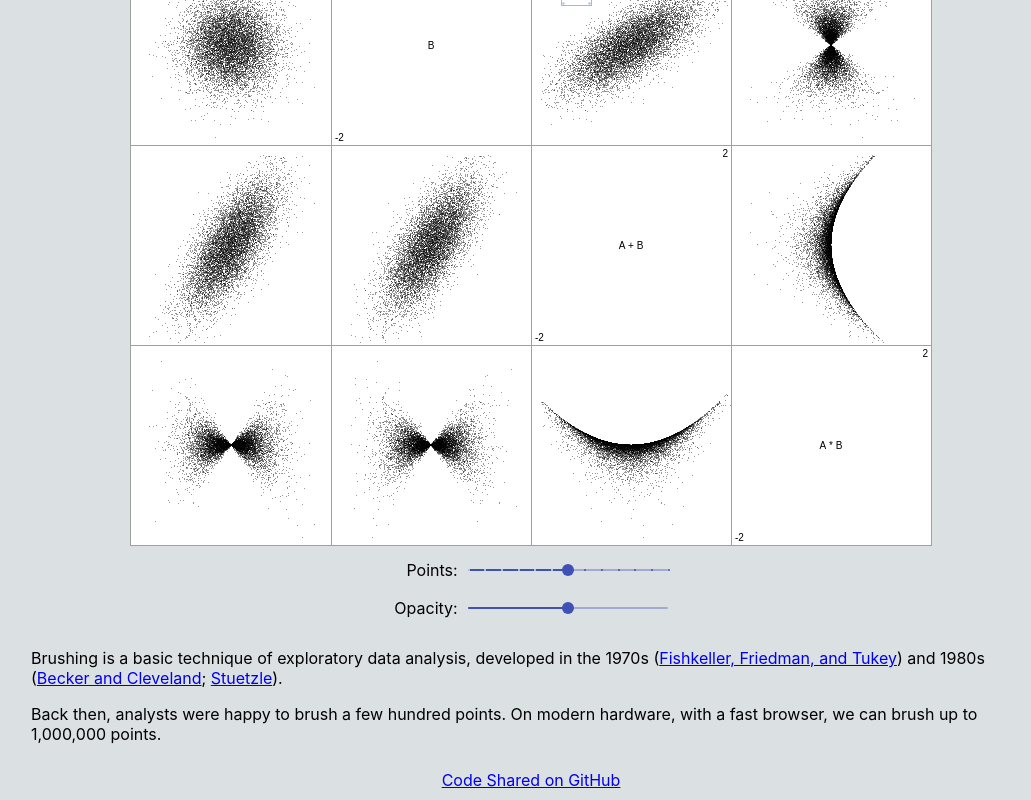
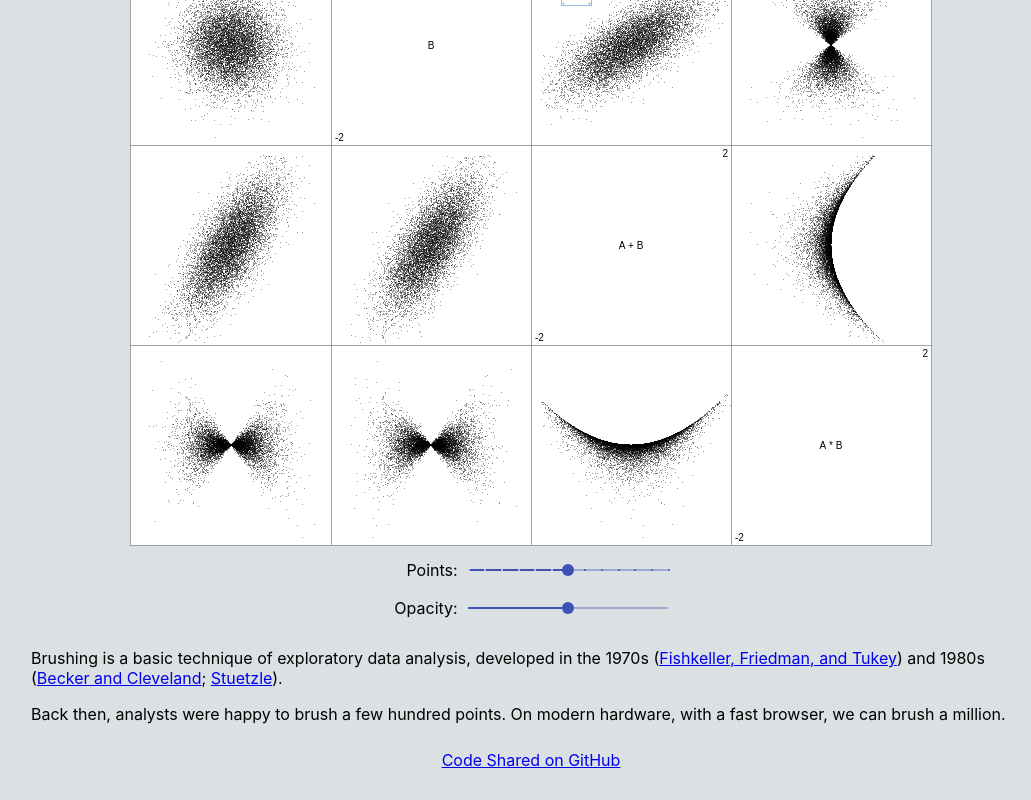
Before and after one commit to hemanrobinson/fast-brushing, a React (Create React App) app: page / in a window 1280 px wide. Shown: the part 266-1066 px from the top of the page, without its empty margins (109-1140 px from the left). Built offline with nearby package versions, Linux system fonts and the light colour scheme.

Commit message:
simplify

```diff
--- a/src/App.js
+++ b/src/App.js
@@ -34,7 +34,7 @@ const App = () => {
                 Brushing is a basic technique of exploratory data analysis, developed in the 1970s (<a href="https://www.researchgate.net/publication/245345268_An_interactive_multidimensional_data_display_and_analysis_system">Fishkeller, Friedman, and Tukey</a>) and 1980s (<a href="https://www.jstor.org/stable/1269768?seq=1">Becker and Cleveland</a>; <a href="https://www.jstor.org/stable/2289448?seq=1">Stuetzle</a>).
                 </p>
                 <p>
-                Back then, analysts were happy to brush a few hundred points.  On modern hardware, with a fast browser, we can brush up to 1,000,000 points.
+                Back then, analysts were happy to brush a few hundred points.  On modern hardware, with a fast browser, we can brush a million.
                 </p>
             </div>
             <a href="https://github.com/hemanrobinson/brush/">Code Shared on GitHub</a>
```
Also changed, not shown: 1 other file (tests, documents, lock files or other folders).
